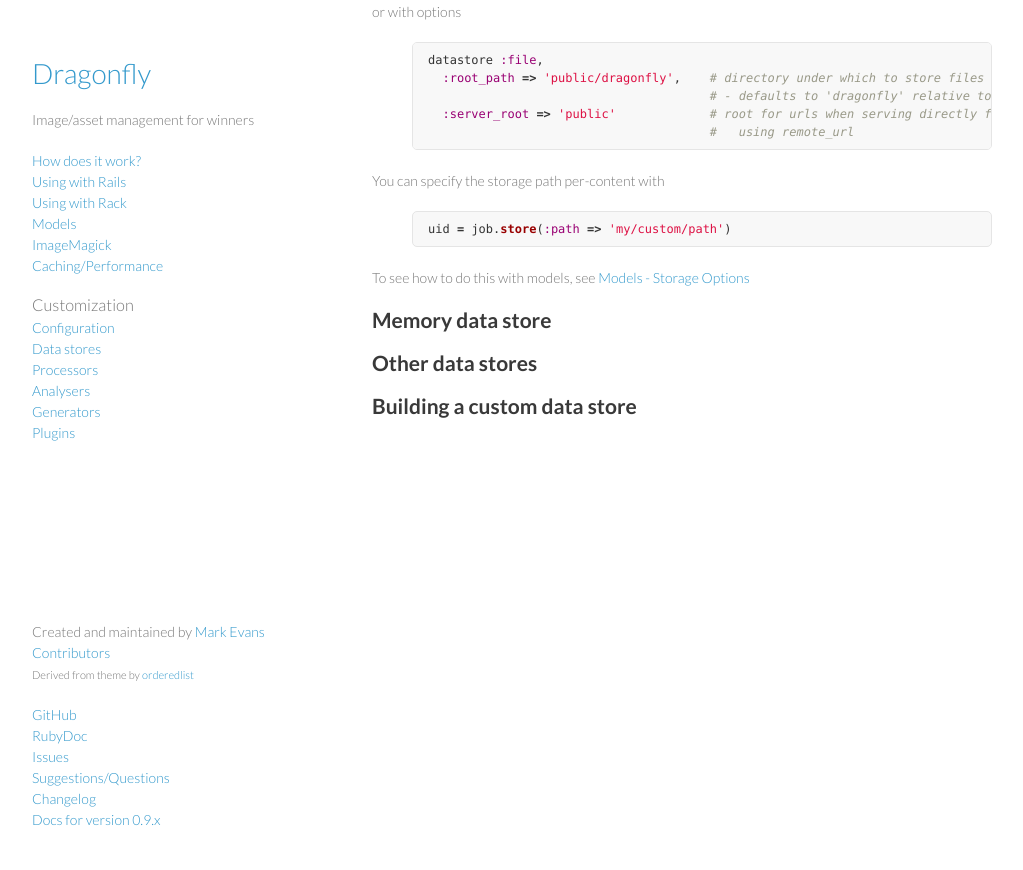
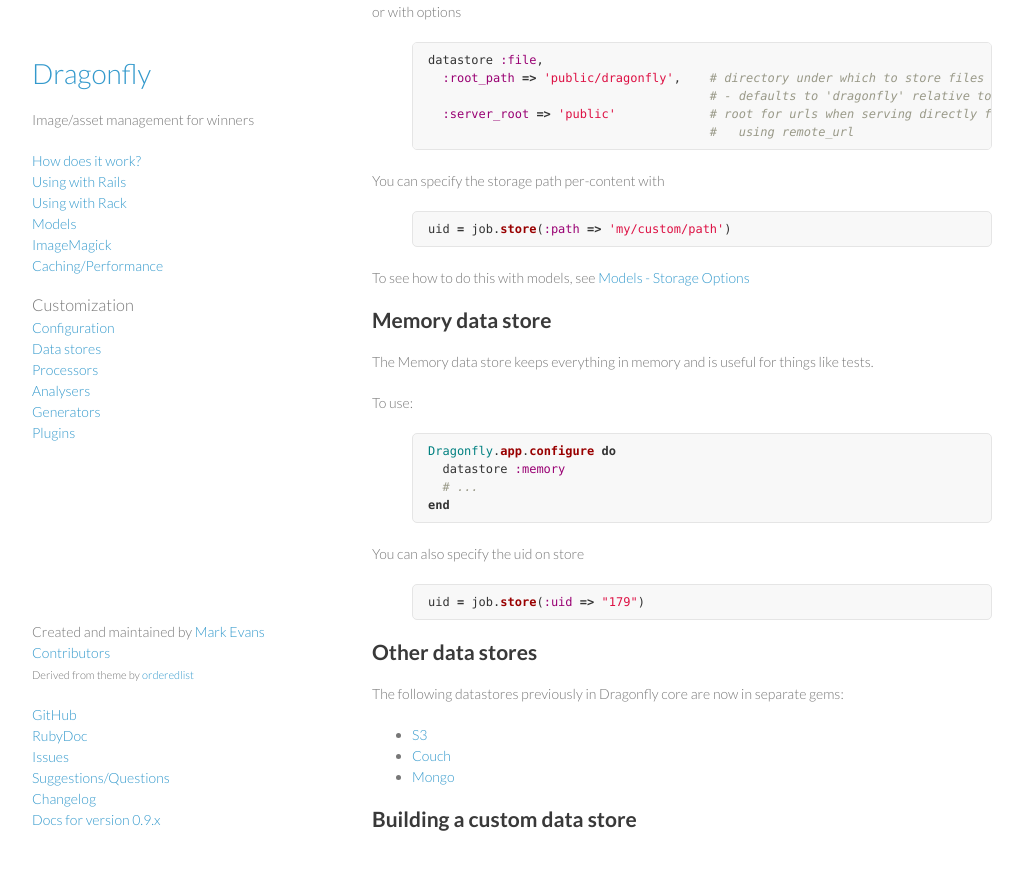
Before and after one commit to brendon/dragonfly-docs, a Jekyll site: the page built from _posts/0000-02-02-data-stores.md, in a window 1280 px wide and 900 px high, scrolled down 796 px. Shown: the top 870 px of the window, without its empty margins (108-1131 px from the left). Built offline with Jekyll 4.4.1, drawn with Linux system fonts in a browser that asks for light colours; Markdown is read by kramdown in place of the engine named in the settings.

Commit message:
more datastore docs

```diff
--- a/_posts/0000-02-02-data-stores.md
+++ b/_posts/0000-02-02-data-stores.md
@@ -53,5 +53,26 @@ uid = job.store(:path => 'my/custom/path')
 To see how to do this with models, see [Models - Storage Options]({% post_url 0000-01-04-models %}#storage-options)
 
 ## Memory data store
+The Memory data store keeps everything in memory and is useful for things like tests.
+
+To use:
+{% highlight ruby %}
+Dragonfly.app.configure do
+  datastore :memory
+  # ...
+end
+{% endhighlight %}
+
+You can also specify the uid on store
+{% highlight ruby %}
+uid = job.store(:uid => "179")
+{% endhighlight %}
+
 ## Other data stores
+The following datastores previously in Dragonfly core are now in separate gems:
+
+  - [S3](https://github.com/markevans/dragonfly-s3_data_store)
+  - [Couch](https://github.com/markevans/dragonfly-couch_data_store)
+  - [Mongo](https://github.com/markevans/dragonfly-mongo_data_store)
+
 ## Building a custom data store
```
